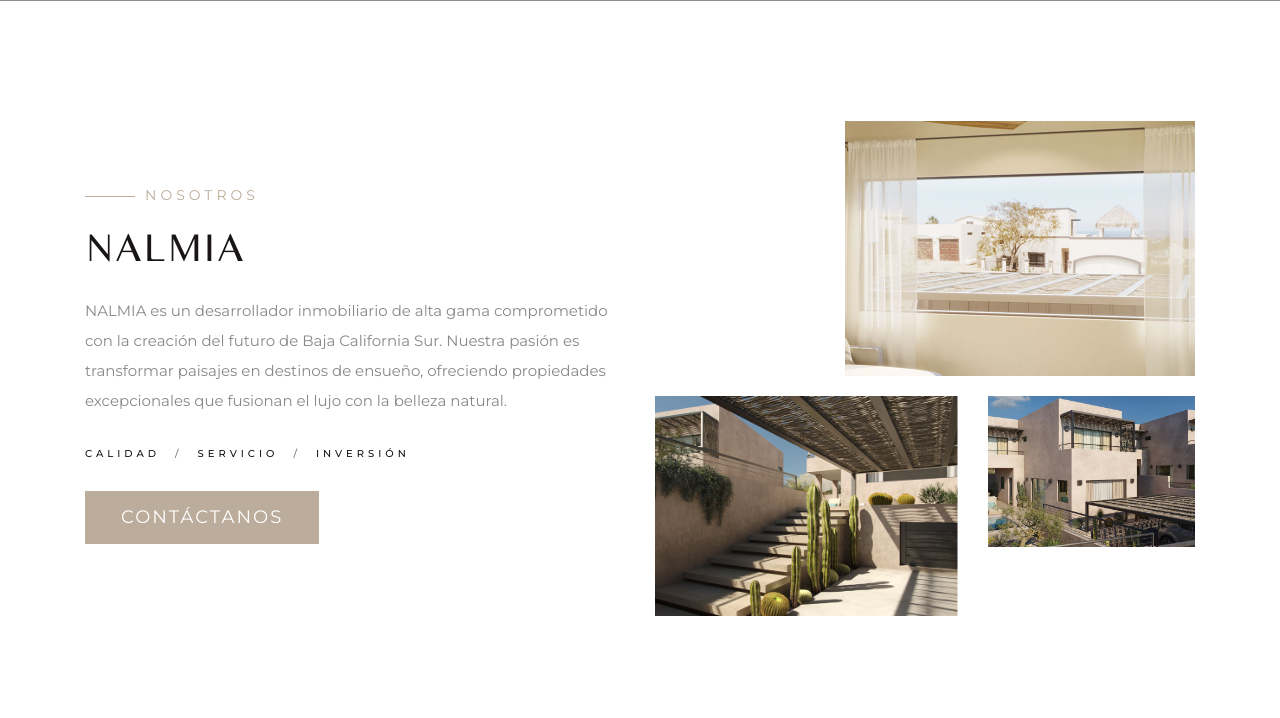
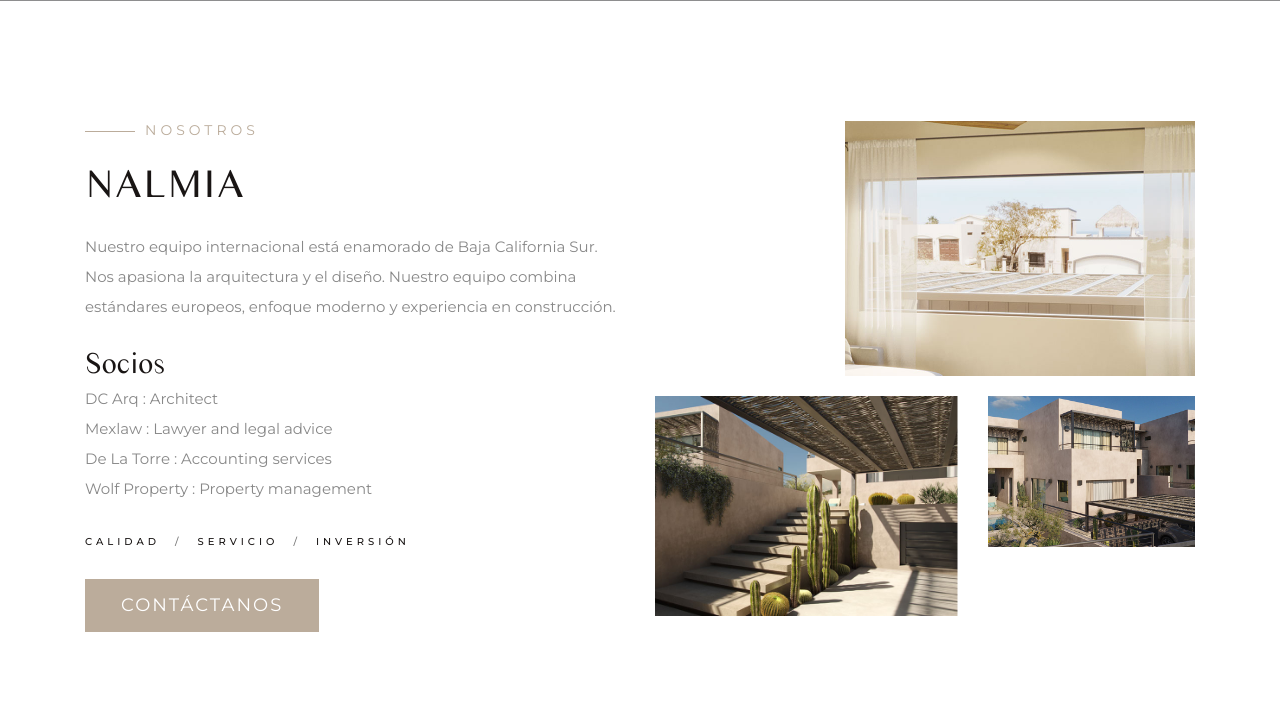
Before and after one commit to Ivonnemtz96/Nalmia, a PHP site: page / in a window 1280 px wide. Shown: the part 799-1517 px from the top of the page. Run offline with PHP 8.4, Linux system fonts and the light colour scheme; grey boxes are pictures that could not be loaded.

Commit message:
se cambian algunos textos, se agregan partners

```diff
--- a/modules/index.php
+++ b/modules/index.php
@@ -84,9 +84,16 @@
                     <h6 class="sub-title">Nosotros</h6>
                     <h2 class="mb-20 playfont">NALMIA</h2>
                     <p>
-                        NALMIA es un desarrollador inmobiliario de alta gama comprometido con la creación del futuro de
-                        Baja California Sur. Nuestra pasión es transformar paisajes en destinos de ensueño, ofreciendo
-                        propiedades excepcionales que fusionan el lujo con la belleza natural.
+                        Nuestro equipo internacional está enamorado de Baja California Sur. Nos apasiona la arquitectura
+                        y el diseño. Nuestro equipo combina estándares europeos, enfoque moderno y experiencia en
+                        construcción.
+                    </p>
+                    <h4 class="mt-20 playfont">Socios</h4>
+                    <p>
+                        DC Arq : Architect <br>
+                        Mexlaw : Lawyer and legal advice <br>
+                        De La Torre : Accounting services <br>
+                        Wolf Property : Property management
                     </p>
                     <ul>
                         <li>Calidad</li>
@@ -352,7 +359,7 @@
                 </div>
 
                 <div class="col-lg-6 form" style="padding: 0;">
-                    <form id="contact-form" method="post" action="" >
+                    <form id="contact-form" method="post" action="">
                         <div class="messages"></div>
                         <div class="controls">
                             <div class="form-group">
```
